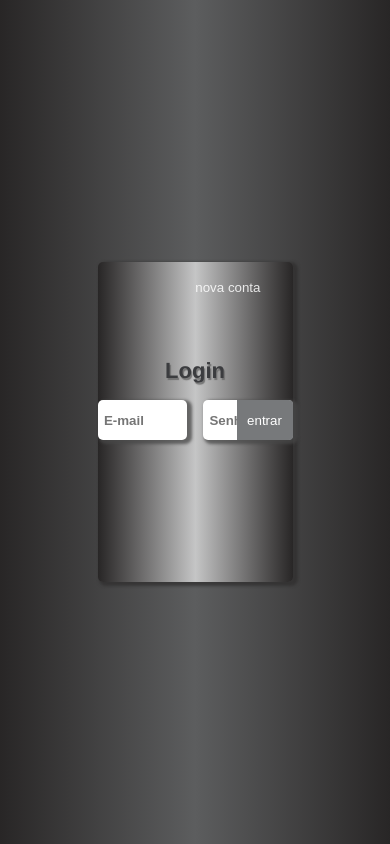
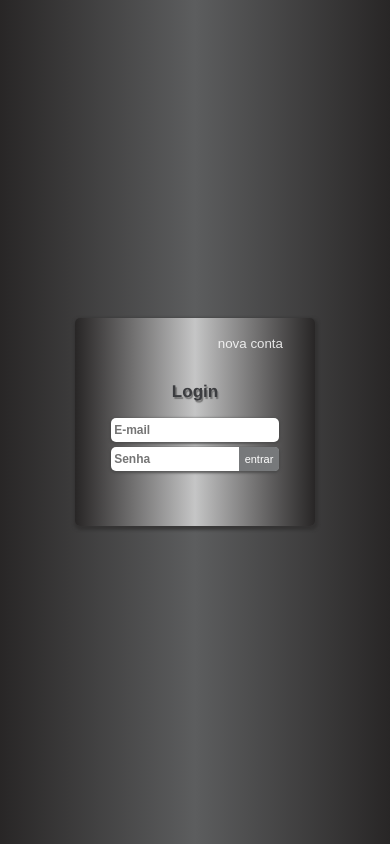
Before and after one commit to caaio-vrodrigues/projeto-login-client-side, a Next.js app: page /login in a window 390 px wide. Built offline with nearby package versions, Linux system fonts and the light colour scheme.

Commit message:
ajustando responsividade com @media screen

```diff
--- a/src/components/login/button-block/ButtonBlock.module.css
+++ b/src/components/login/button-block/ButtonBlock.module.css
@@ -19,3 +19,15 @@
   transition: .2s;
   cursor: pointer;
 }
+
+@media screen and (max-width: 600px){
+  .buttonBlock{
+    height: 3rem;
+  }
+}
+
+@media screen and (max-width: 250px){
+  .button{
+    color: white;
+  }
+}
--- a/src/components/login/login/Login.module.css
+++ b/src/components/login/login/Login.module.css
@@ -10,12 +10,13 @@
 .loginCentralizedBlock{
   height: 20rem;
   width: 50%;
+  min-width: 30rem;
   display: flex;
   flex-direction: column;
   align-items: center;
   background: linear-gradient(to right, var(--bgHtml) 0%, #ffffffa4 50%, var(--bgHtml) 100%);
   border-radius: 5px;
-  box-shadow: 3px 2px 3px 2px rgba(47, 46, 46, 0.74);
+  box-shadow: 1px 2px 3px 2px rgba(47, 46, 46, 0.74);
 }
 
 .formLogin{
@@ -27,7 +28,7 @@
 }
 
 .loginTitle h1{
-  font-size: 22px;
+  font-size: 20px;
   font-weight: bolder;
   color: rgb(59, 60, 63);
   text-shadow: 1.3px 1.5px 1px #646464cb;
@@ -51,7 +52,7 @@
   border-radius: 5px;
   box-sizing: border-box;
   outline: none;
-  box-shadow: 3px 2px 3px 2px rgba(72, 71, 71, 0.74);
+  box-shadow: 0px 1px 2px 1.3px rgba(72, 71, 71, 0.74);
 }
 
 .wrapInput input::placeholder{
@@ -103,3 +104,58 @@
   color: rgb(211, 88, 88);
   max-width: 90%;
 }
+
+@media screen and (max-width: 600px){
+  .loginCentralizedBlock{
+    height: 13rem;
+    min-width: 23rem;
+  }
+
+  .loginTitle h1{
+    font-size: 20px;
+  }
+
+  .wrapInput input{
+    height: 1.5rem;
+    padding: .2rem;
+    font-size: 12px;
+  }
+
+  .formLogin{
+    width: 88%;
+  }
+
+  .submitBtn{
+    width: 2.5rem;
+    font-size: 11px;
+  }
+}
+
+@media screen and (max-width: 410px){
+  .loginCentralizedBlock{
+    min-width: 15rem;
+  }
+
+  .loginTitle h1{
+    font-size: 17px;
+  }
+
+  .formLogin{
+    flex-wrap: wrap;
+  }
+
+  .wrapInputPassword{
+    margin-left: 0;
+    margin-top: 5px;
+  }
+
+  .formLogin{
+    width: 70%;
+  }
+}
+
+@media screen and (max-width: 250px){
+  .loginCentralizedBlock{
+    min-width: 140px;
+  }
+}
--- a/src/components/main/Main.tsx
+++ b/src/components/main/Main.tsx
@@ -13,7 +13,7 @@ export const Main = () => {
         <p>Olá.</p>
         <p>Seja muito bem vindo!</p>
       </div>
-       <div className={styles.videoBlock}>
+      <div className={styles.videoBlock}>
         <iframe
           src="https://www.youtube.com/embed/k41rkkPLasY"
           title="YouTube video player"
--- a/src/styles/styles.css
+++ b/src/styles/styles.css
@@ -30,6 +30,7 @@ body{
   --colorText: rgb(48, 50, 52);
   --colorText2: rgb(230, 233, 236);
   --colorPrimary: rgb(14, 91, 180);
+  --colorPrimaryHover: rgb(102, 168, 225);
 
   /* cores */
   --bgPrimary: rgb(206, 213, 220);
```
Also changed, not shown: src/components/footer/Footer.module.css (+10 -0 lines), src/components/header/Header.module.css (+19 -0 lines), src/components/main/Main.module.css (+14 -5 lines).
